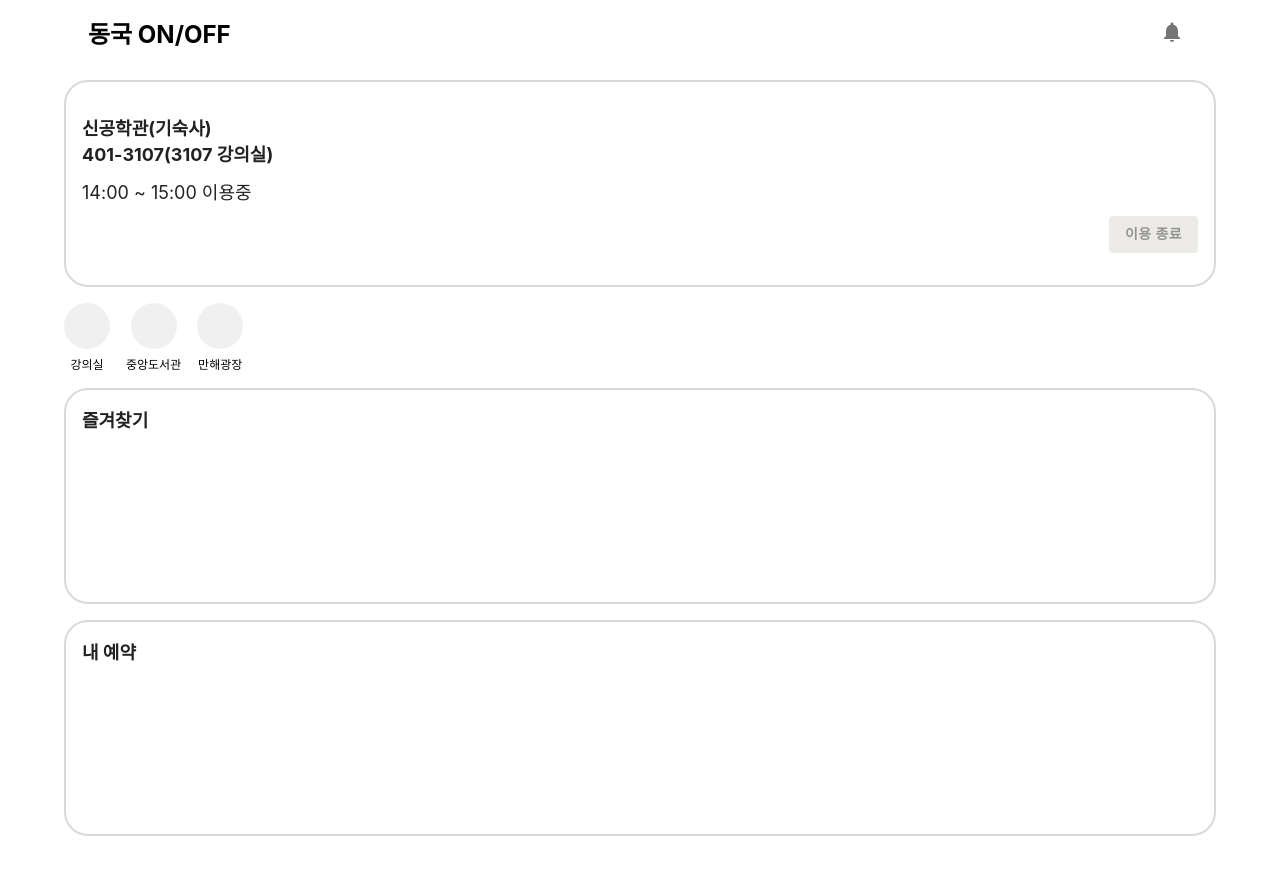
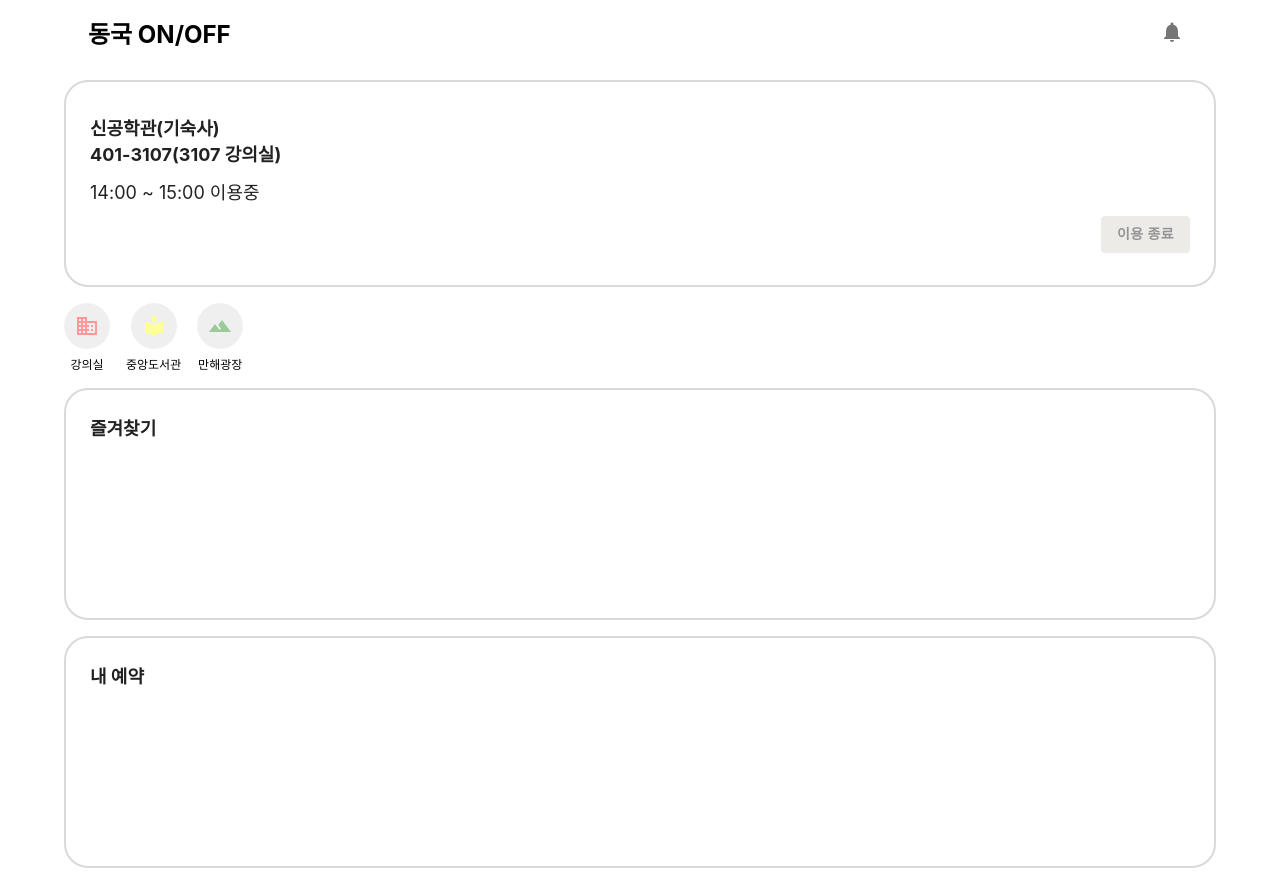
Before and after one commit to ji-woong-song/2023-2-SWE-DGU-ON-AND-OFF, a React (Create React App) app in the folder frontend/dguonoff/: page / in a window 1280 px wide. Before the commit the page ends 852 px from the top, so only its background shows below. Built offline with nearby package versions, Linux system fonts and the light colour scheme; the HTML template or start-up script is replaced by a standard one.

Commit message:
Fix : 공용 모듈 수정

```diff
--- a/frontend/dguonoff/src/modules/GrayBorderBox.tsx
+++ b/frontend/dguonoff/src/modules/GrayBorderBox.tsx
@@ -8,7 +8,7 @@ function GrayBorderBox({ children, style } : { children: ReactNode; style?: SxPr
         square={false} // 'false'로 설정하여 기본적인 테두리 반경을 사용할 수 있게
         sx={{
         my: 2, // 상하 마진
-        p: 2, // 내부 패딩
+        p: 3, // 내부 패딩
         border: '2px solid #D9D9D9',
         borderRadius: '24px', // 테두리 반경 지정
         ...style, // 추가 스타일 적용
--- a/frontend/dguonoff/src/modules/GrayCircle.tsx
+++ b/frontend/dguonoff/src/modules/GrayCircle.tsx
@@ -2,7 +2,7 @@ import React, { ReactNode } from 'react';
 import Box from '@mui/material/Box';
 import { SxProps } from '@mui/material';
 
-function GrayCircle({ radius, imgUrl, imgDescription, style } : { radius: number; imgUrl?: string; imgDescription?: string, style?: SxProps;}) {
+function GrayCircle({ radius, icon, style } : { radius: number; icon : React.ReactElement; style?: SxProps;}) {
     return (
       <Box
         sx={{
@@ -18,11 +18,7 @@ function GrayCircle({ radius, imgUrl, imgDescription, style } : { radius: number
           ...style
         }}
       >
-        <img
-          src = {imgUrl} // 이미지 주소
-          alt= {imgDescription} // 이미지에 대한 간단한 설명
-          style={{ height: '100%' }} // 이미지의 높이를 조정하여 원 안에 맞게 조절.
-        />
+         {icon}
       </Box>
     );
   }
```
